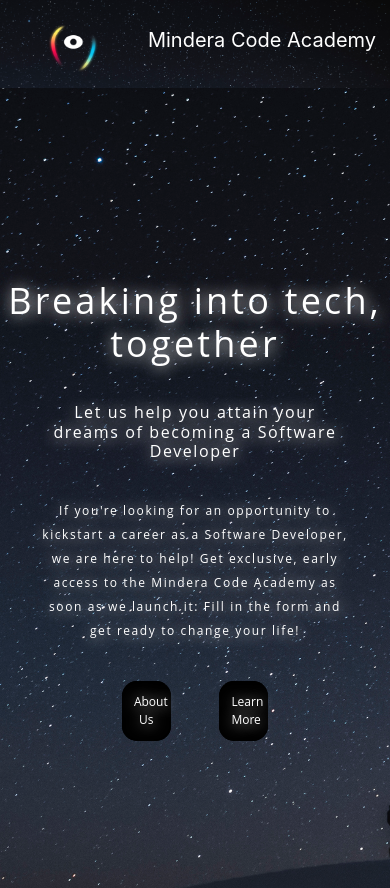
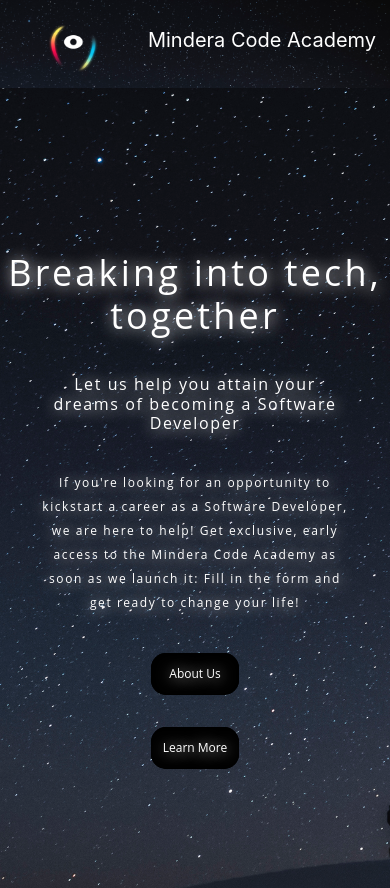
Before and after one commit to Faopaw/mca_landingpage, a React (Create React App) app in the folder my-app/: page / in a window 390 px wide. Shown: the top 888 px of the page. Built offline with nearby package versions, Linux system fonts and the light colour scheme; the HTML template or start-up script is replaced by a standard one.

Commit message:
imprved responsiveness and layout

```diff
--- a/my-app/src/App.css
+++ b/my-app/src/App.css
@@ -87,7 +87,17 @@
   display: flex;
   flex-flow: row nowrap;
   justify-content: space-around;
-  width: 50%;
+  column-gap: 100%;
+  /* width: 50%; */
+}
+
+@media screen and (max-width : 600px) {
+  .buttons-main {
+    display: flex;
+    flex-flow: column nowrap;
+    justify-content: center;
+    gap: 2rem;
+  }
 }
 
 .backgroundimage-main {
@@ -97,7 +107,6 @@
 }
 
 .glow-on-hover {
-  width: 25%;
   height: auto;
   border: none;
   outline: none;
@@ -110,6 +119,7 @@
   text-shadow : 1px 1px 15px rgb(255, 255, 255);
   padding: clamp(0.75rem, 0.0625rem + 2.2vw, 1.4375rem);
   font-size: clamp(0.75rem, 0.0625rem + 2.2vw, 1.4375rem);
+  white-space: nowrap;
 }
 
 .glow-on-hover:before {
```
